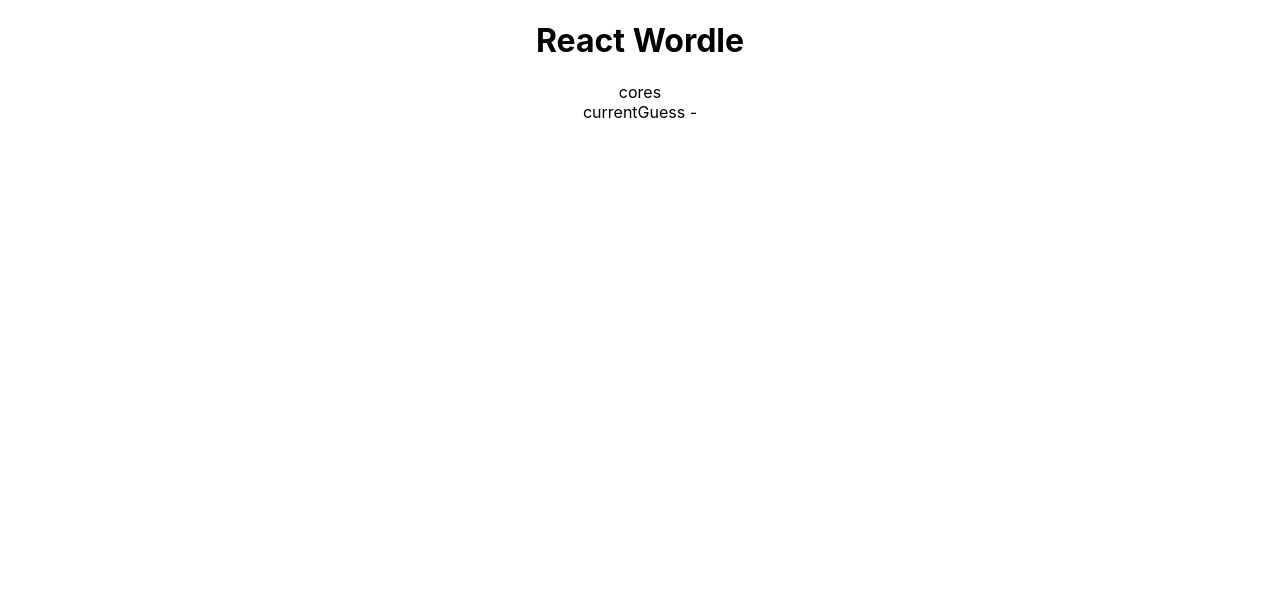
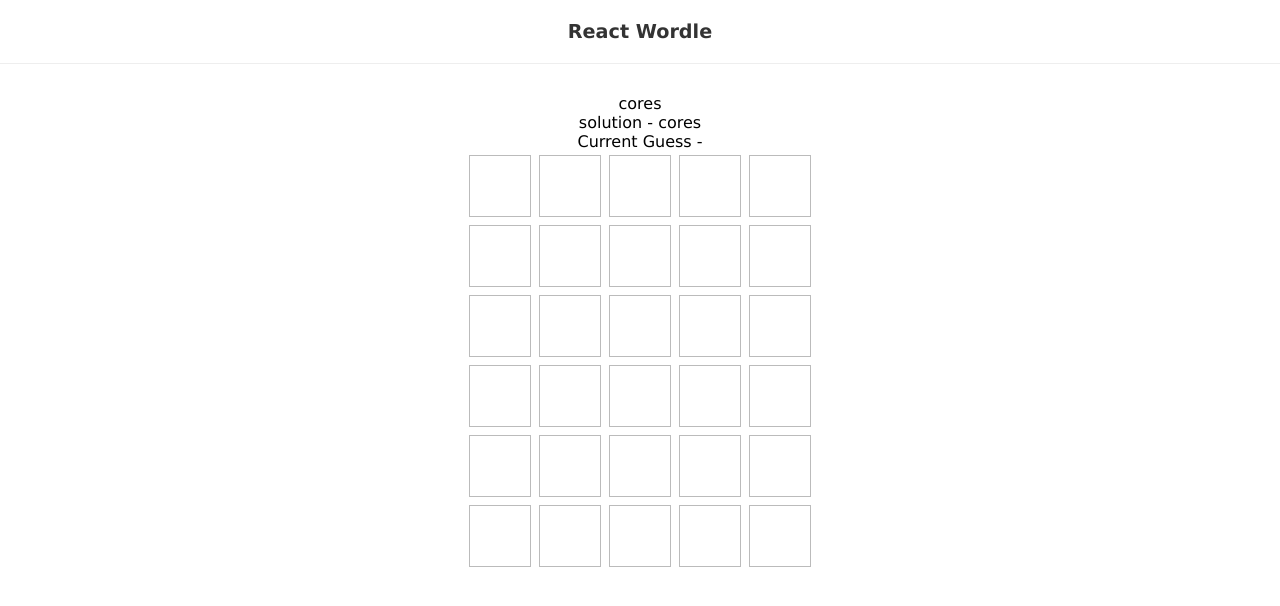
Before and after one commit to dexterous17/Wordle-react, a React (Create React App) app: page / in a window 1280 px wide. Shown: the top 606 px of the page. Built offline with nearby package versions, Linux system fonts and the light colour scheme; data requests are answered from the project's data file.

Commit message:
Showing Past Guesses

```diff
--- a/src/App.css
+++ /dev/null
@@ -1,5 +0,0 @@
-.App {
-    display: flex;
-    flex-direction: column;
-    align-items: center;
-}
--- a/src/App.js
+++ b/src/App.js
@@ -1,5 +1,4 @@
 import { useEffect, useState } from 'react';
-import './App.css';
 import Wordle from './components/Wordle';
 
 function App() {
--- /dev/null
+++ b/src/components/Grid.js
@@ -0,0 +1,17 @@
+import React from 'react'
+
+// components
+import Row from './Row'
+
+export default function Grid({ guesses, currentGuess, turn }) {
+  return (
+    <div>
+      {guesses.map((g, i) => {
+        if (turn === i) {
+          return <Row key={i} currentGuess={currentGuess} />
+        }
+        return <Row key={i} guess={g} />
+      })}
+    </div>
+  )
+}
--- /dev/null
+++ b/src/components/Row.js
@@ -0,0 +1,25 @@
+import React from 'react'
+
+export default function Row({ guess }) {
+
+  if (guess) {
+    return (
+      <div className="row past">
+        {guess.map((l, i) => (
+          <div key={i} className={l.color}>{l.key}</div>
+        ))}
+      </div>
+    )
+  }
+
+  return (
+    <div className="row">
+      <div></div>
+      <div></div>
+      <div></div>
+      <div></div>
+      <div></div>
+    </div>
+  )
+
+}
--- a/src/components/Wordle.js
+++ b/src/components/Wordle.js
@@ -1,12 +1,15 @@
-import React, { useEffect } from 'react';
-import useWordle from '../hooks/useWorldly';
+import React, { useEffect } from 'react'
+import useWordle from '../hooks/useWorldly'
 
-const Wordle = ({ solution }) => {
+// components
+import Grid from './Grid'
 
-    const { currentGuess, handleKeyup, guesses, isCorrect, turn } = useWordle(solution)
+export default function Wordle({ solution }) {
+  const { currentGuess, guesses, turn, isCorrect, handleKeyup } = useWordle(solution)
 
   useEffect(() => {
     window.addEventListener('keyup', handleKeyup)
+
     return () => window.removeEventListener('keyup', handleKeyup)
   }, [handleKeyup])
 
@@ -16,9 +19,9 @@ const Wordle = ({ solution }) => {
 
   return (
     <div>
-            currentGuess - {currentGuess}
+      <div>solution - {solution}</div>
+      <div>Current Guess - {currentGuess}</div>
+      <Grid guesses={guesses} currentGuess={currentGuess} turn={turn} />
     </div>
-    );
-};
-
-export default Wordle;
+  )
+}
--- a/src/hooks/useWorldly.js
+++ b/src/hooks/useWorldly.js
@@ -107,7 +107,7 @@ const useWordle = (solution) => {
         }
     }
 
-    return { turn, currentGuess, guesses, isCorrect, handleKeyup }
+    return { turn, currentGuess,guesses , isCorrect, handleKeyup }
 }
 
 export default useWordle
--- a/src/index.css
+++ b/src/index.css
@@ -1,12 +1,31 @@
-html{
+body {
+  text-align: center;
+  font-size: 1em;
+  font-family: verdana;
   margin: 0;
 }
-
-body {
-  margin: 0;
-  font-family: -apple-system, BlinkMacSystemFont, 'Segoe UI', 'Roboto', 'Oxygen',
-    'Ubuntu', 'Cantarell', 'Fira Sans', 'Droid Sans', 'Helvetica Neue',
-    sans-serif;
-  -webkit-font-smoothing: antialiased;
-  -moz-osx-font-smoothing: grayscale;
+h1 {
+  font-size: 1.2em;
+  padding: 20px 0;
+  border-bottom: 1px solid #eee;
+  margin: 0 0 30px 0;
+  color: #333;
 }
+/* rows */
+.row {
+  text-align: center;
+  display: flex;
+  justify-content: center;
+}
+.row > div {
+  display: block;
+  width: 60px;
+  height: 60px;
+  border: 1px solid #bbb;
+  margin: 4px;
+  text-align: center;
+  line-height: 60px;
+  text-transform: uppercase;
+  font-weight: bold;
+  font-size: 2.5em;
+}
```
Lines whose indentation alone changed are shown as unchanged.
